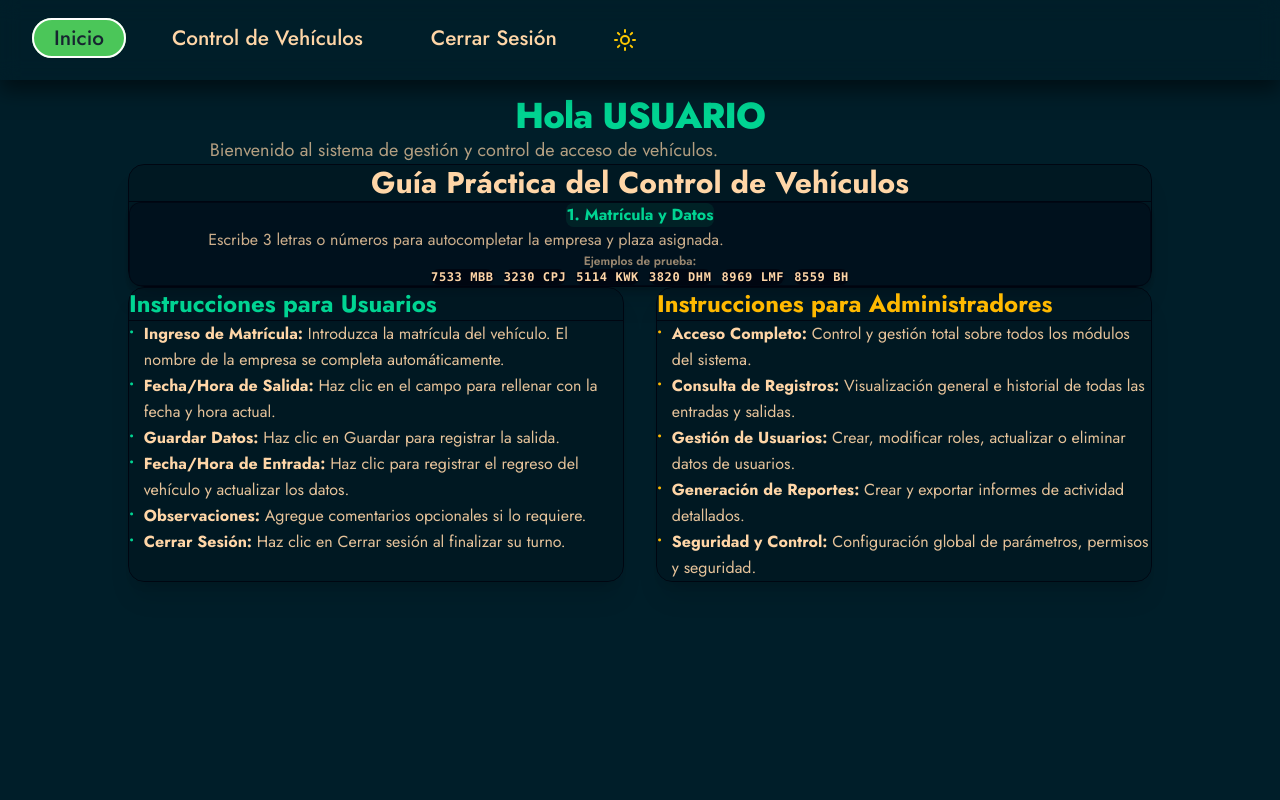
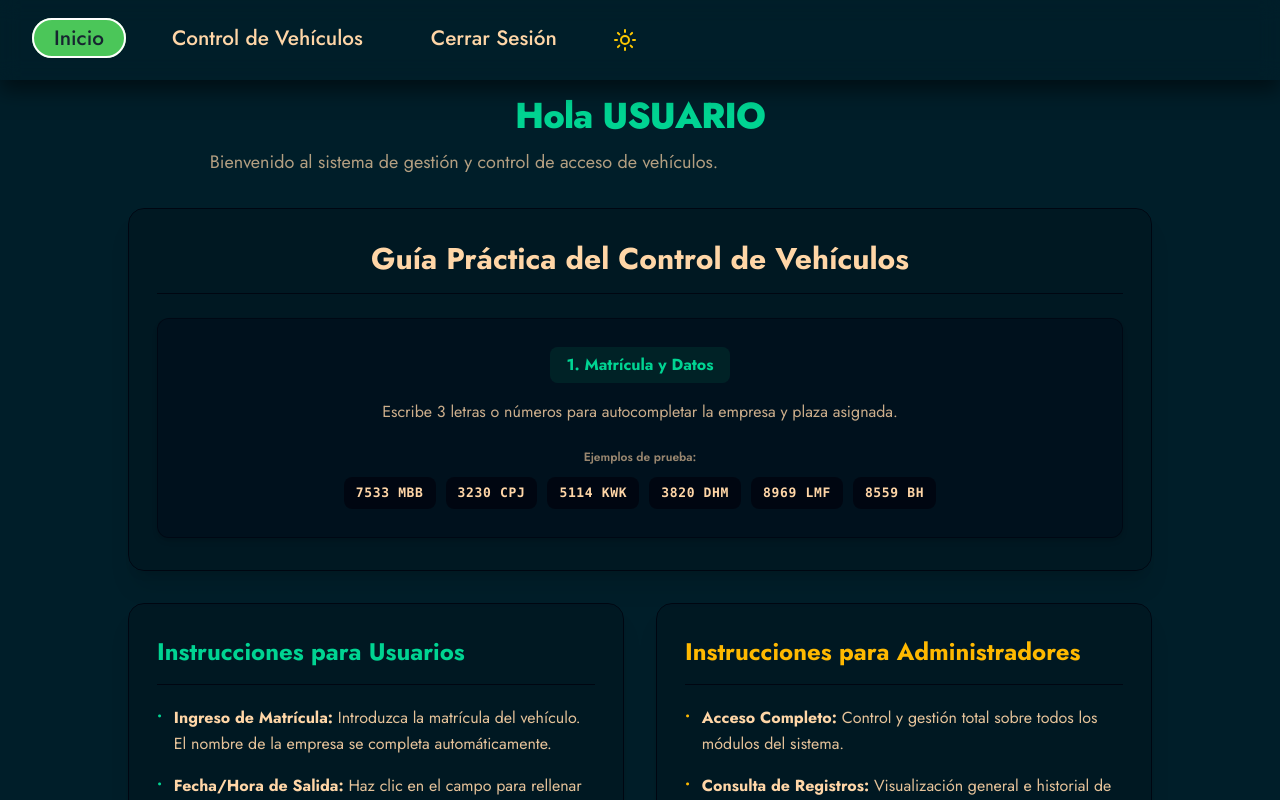
Before and after one commit to Honcito/Control_Vehiculos_nodejs_react, a React (Vite) app in the folder frontend/: page /home in a window 1280 px wide. Shown: the top 800 px of the page. Built offline with nearby package versions, Linux system fonts and the light colour scheme; no server answers.

Commit message:
fix: mejorar diseño y estructura de la página de inicio, ajustando márgenes y estilos de componentes

```diff
--- a/frontend/src/pages/HomePage.jsx
+++ b/frontend/src/pages/HomePage.jsx
@@ -24,8 +24,8 @@ const HomePage = () => {
       <div className="w-full max-w-5xl space-y-10">
 
         {/* Header con saludo centrado */}
-        <div className="text-center space-y-3">
-          <h1 className="text-3xl md:text-4xl font-extrabold text-emerald-400 tracking-tight">
+        <div className="text-center" style={{ marginBottom: "32px" }}>
+          <h1 className="text-3xl md:text-4xl font-extrabold text-emerald-400 tracking-tight" style={{ marginBottom: "12px" }}>
             Hola {user ? user.nombre : "USUARIO"}
           </h1>
           <p className="text-base md:text-lg text-base-content/70 max-w-2xl mx-auto">
@@ -33,31 +33,40 @@ const HomePage = () => {
           </p>
         </div>
 
-        {/* Guía Práctica de Ancho Completo y Centrada */}
-        <section className="bg-base-200/50 border border-base-300 rounded-2xl p-6 md:p-8 shadow-xl space-y-6">
-          <h2 className="text-2xl md:text-3xl font-bold text-base-content text-center border-b border-base-300 pb-4">
+        {/* Guía Práctica de Ancho Completo */}
+        <section
+          className="bg-base-200/50 border border-base-300 rounded-2xl shadow-xl"
+          style={{ padding: "32px 28px", marginBottom: "32px" }}
+        >
+          <h2 className="text-2xl md:text-3xl font-bold text-base-content text-center border-b border-base-300" style={{ paddingBottom: "16px", marginBottom: "24px" }}>
             Guía Práctica del Control de Vehículos
           </h2>
 
-          <div className="w-full bg-base-200 p-6 rounded-xl border border-base-300/80 shadow-md text-center space-y-4">
-            <span className="inline-block px-4 py-1.5 bg-emerald-500/10 text-emerald-400 font-bold text-base rounded-lg">
-              1. Matrícula y Datos
-            </span>
+          <div
+            className="w-full bg-base-200 rounded-xl border border-base-300/80 shadow-md text-center"
+            style={{ padding: "28px 24px", display: "flex", flexDirection: "column", gap: "16px", alignItems: "center" }}
+          >
+            <div>
+              <span className="inline-block bg-emerald-500/10 text-emerald-400 font-bold text-base rounded-lg" style={{ padding: "6px 16px" }}>
+                1. Matrícula y Datos
+              </span>
+            </div>
 
             <p className="text-sm md:text-base text-base-content/80 leading-relaxed max-w-2xl mx-auto">
               Escribe 3 letras o números para autocompletar la empresa y plaza asignada.
             </p>
 
             {/* Chips de Matrículas Planos */}
-            <div className="pt-2">
-              <p className="text-xs font-semibold text-base-content/60 mb-3">
+            <div style={{ marginTop: "8px", width: "100%" }}>
+              <p className="text-xs font-semibold text-base-content/60" style={{ marginBottom: "12px" }}>
                 Ejemplos de prueba:
               </p>
-              <div className="flex flex-wrap justify-center gap-2.5">
+              <div className="flex flex-wrap justify-center" style={{ gap: "10px" }}>
                 {matriculasEjemplo.map((mat) => (
                   <span
                     key={mat}
-                    className="bg-base-300 text-base-content px-3 py-1.5 rounded-lg text-xs font-mono font-bold tracking-wider shadow-xs"
+                    className="bg-base-300 text-base-content font-mono font-bold tracking-wider rounded-lg"
+                    style={{ padding: "6px 12px", fontSize: "13px" }}
                   >
                     {mat}
                   </span>
@@ -67,36 +76,39 @@ const HomePage = () => {
           </div>
         </section>
 
-        {/* Bloques de Instrucciones */}
+        {/* Bloques de Instrucciones con Padding Interno Real */}
         <div className="grid grid-cols-1 md:grid-cols-2 gap-8">
 
           {/* Instrucciones Usuarios */}
-          <div className="bg-base-200/50 border border-base-300 rounded-2xl p-6 md:p-8 space-y-6 shadow-xl">
-            <h3 className="text-xl md:text-2xl font-bold text-emerald-400 border-b border-base-300 pb-3 text-center md:text-left">
+          <div
+            className="bg-base-200/50 border border-base-300 rounded-2xl shadow-xl"
+            style={{ padding: "32px 28px" }}
+          >
+            <h3 className="text-xl md:text-2xl font-bold text-emerald-400 border-b border-base-300 text-left" style={{ paddingBottom: "16px", marginBottom: "20px" }}>
               Instrucciones para Usuarios
             </h3>
-            <ul className="space-y-4 text-sm md:text-base text-base-content/90 leading-relaxed">
-              <li className="flex gap-2.5">
+            <ul style={{ display: "flex", flexDirection: "column", gap: "16px", paddingLeft: "0", margin: "0" }}>
+              <li className="flex gap-3 text-sm md:text-base text-base-content/90 leading-relaxed">
                 <span className="text-emerald-400 font-bold">•</span>
                 <span><strong className="text-base-content">Ingreso de Matrícula:</strong> Introduzca la matrícula del vehículo. El nombre de la empresa se completa automáticamente.</span>
               </li>
-              <li className="flex gap-2.5">
+              <li className="flex gap-3 text-sm md:text-base text-base-content/90 leading-relaxed">
                 <span className="text-emerald-400 font-bold">•</span>
                 <span><strong className="text-base-content">Fecha/Hora de Salida:</strong> Haz clic en el campo para rellenar con la fecha y hora actual.</span>
               </li>
-              <li className="flex gap-2.5">
+              <li className="flex gap-3 text-sm md:text-base text-base-content/90 leading-relaxed">
                 <span className="text-emerald-400 font-bold">•</span>
                 <span><strong className="text-base-content">Guardar Datos:</strong> Haz clic en Guardar para registrar la salida.</span>
               </li>
-              <li className="flex gap-2.5">
+              <li className="flex gap-3 text-sm md:text-base text-base-content/90 leading-relaxed">
                 <span className="text-emerald-400 font-bold">•</span>
                 <span><strong className="text-base-content">Fecha/Hora de Entrada:</strong> Haz clic para registrar el regreso del vehículo y actualizar los datos.</span>
               </li>
-              <li className="flex gap-2.5">
+              <li className="flex gap-3 text-sm md:text-base text-base-content/90 leading-relaxed">
                 <span className="text-emerald-400 font-bold">•</span>
                 <span><strong className="text-base-content">Observaciones:</strong> Agregue comentarios opcionales si lo requiere.</span>
               </li>
-              <li className="flex gap-2.5">
+              <li className="flex gap-3 text-sm md:text-base text-base-content/90 leading-relaxed">
                 <span className="text-emerald-400 font-bold">•</span>
                 <span><strong className="text-base-content">Cerrar Sesión:</strong> Haz clic en Cerrar sesión al finalizar su turno.</span>
               </li>
@@ -104,28 +116,31 @@ const HomePage = () => {
           </div>
 
           {/* Instrucciones Administradores */}
-          <div className="bg-base-200/50 border border-base-300 rounded-2xl p-6 md:p-8 space-y-6 shadow-xl">
-            <h3 className="text-xl md:text-2xl font-bold text-amber-400 border-b border-base-300 pb-3 text-center md:text-left">
+          <div
+            className="bg-base-200/50 border border-base-300 rounded-2xl shadow-xl"
+            style={{ padding: "32px 28px" }}
+          >
+            <h3 className="text-xl md:text-2xl font-bold text-amber-400 border-b border-base-300 text-left" style={{ paddingBottom: "16px", marginBottom: "20px" }}>
               Instrucciones para Administradores
             </h3>
-            <ul className="space-y-4 text-sm md:text-base text-base-content/90 leading-relaxed">
-              <li className="flex gap-2.5">
+            <ul style={{ display: "flex", flexDirection: "column", gap: "16px", paddingLeft: "0", margin: "0" }}>
+              <li className="flex gap-3 text-sm md:text-base text-base-content/90 leading-relaxed">
                 <span className="text-amber-400 font-bold">•</span>
                 <span><strong className="text-base-content">Acceso Completo:</strong> Control y gestión total sobre todos los módulos del sistema.</span>
               </li>
-              <li className="flex gap-2.5">
+              <li className="flex gap-3 text-sm md:text-base text-base-content/90 leading-relaxed">
                 <span className="text-amber-400 font-bold">•</span>
                 <span><strong className="text-base-content">Consulta de Registros:</strong> Visualización general e historial de todas las entradas y salidas.</span>
               </li>
-              <li className="flex gap-2.5">
+              <li className="flex gap-3 text-sm md:text-base text-base-content/90 leading-relaxed">
                 <span className="text-amber-400 font-bold">•</span>
                 <span><strong className="text-base-content">Gestión de Usuarios:</strong> Crear, modificar roles, actualizar o eliminar datos de usuarios.</span>
               </li>
-              <li className="flex gap-2.5">
+              <li className="flex gap-3 text-sm md:text-base text-base-content/90 leading-relaxed">
                 <span className="text-amber-400 font-bold">•</span>
                 <span><strong className="text-base-content">Generación de Reportes:</strong> Crear y exportar informes de actividad detallados.</span>
               </li>
-              <li className="flex gap-2.5">
+              <li className="flex gap-3 text-sm md:text-base text-base-content/90 leading-relaxed">
                 <span className="text-amber-400 font-bold">•</span>
                 <span><strong className="text-base-content">Seguridad y Control:</strong> Configuración global de parámetros, permisos y seguridad.</span>
               </li>
```
